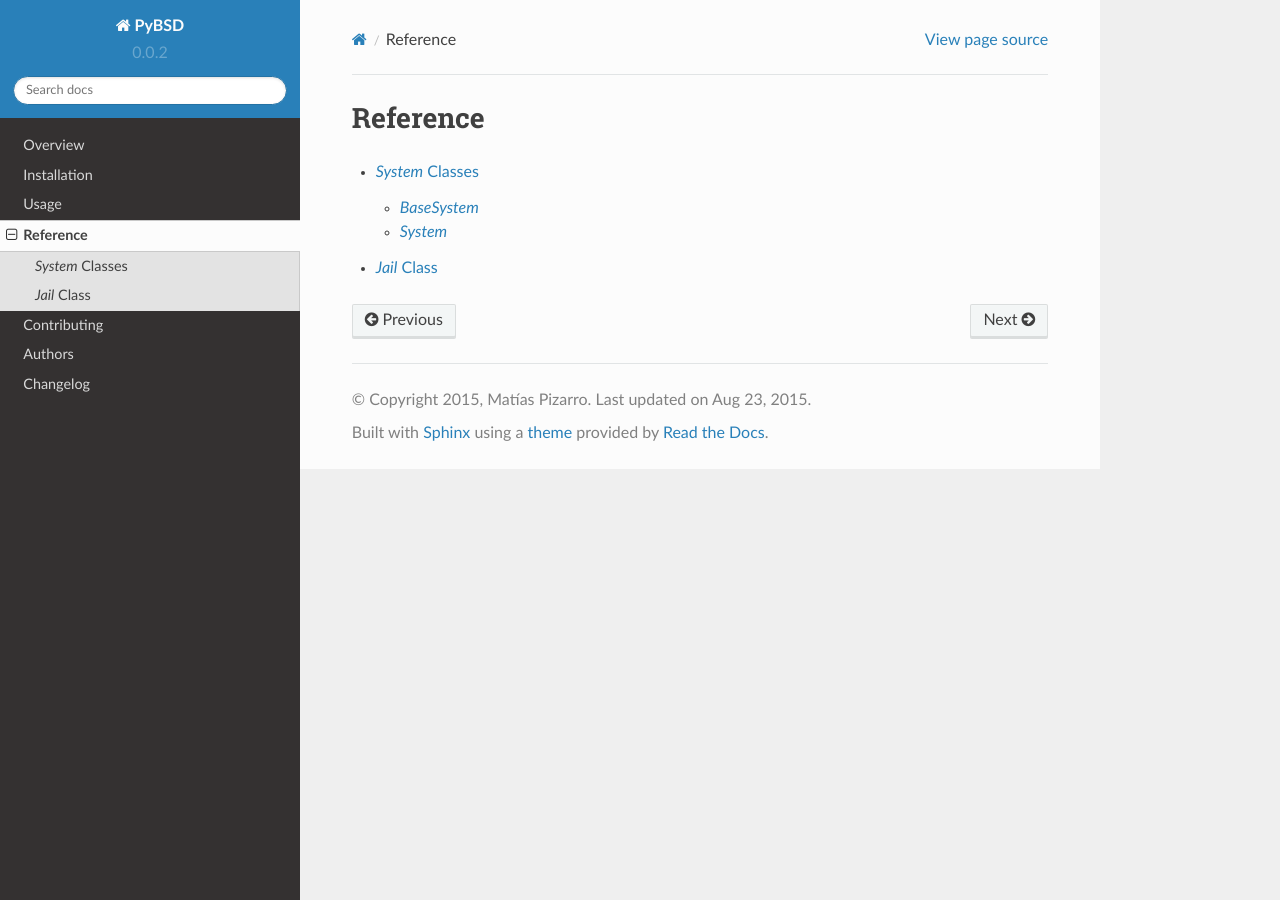
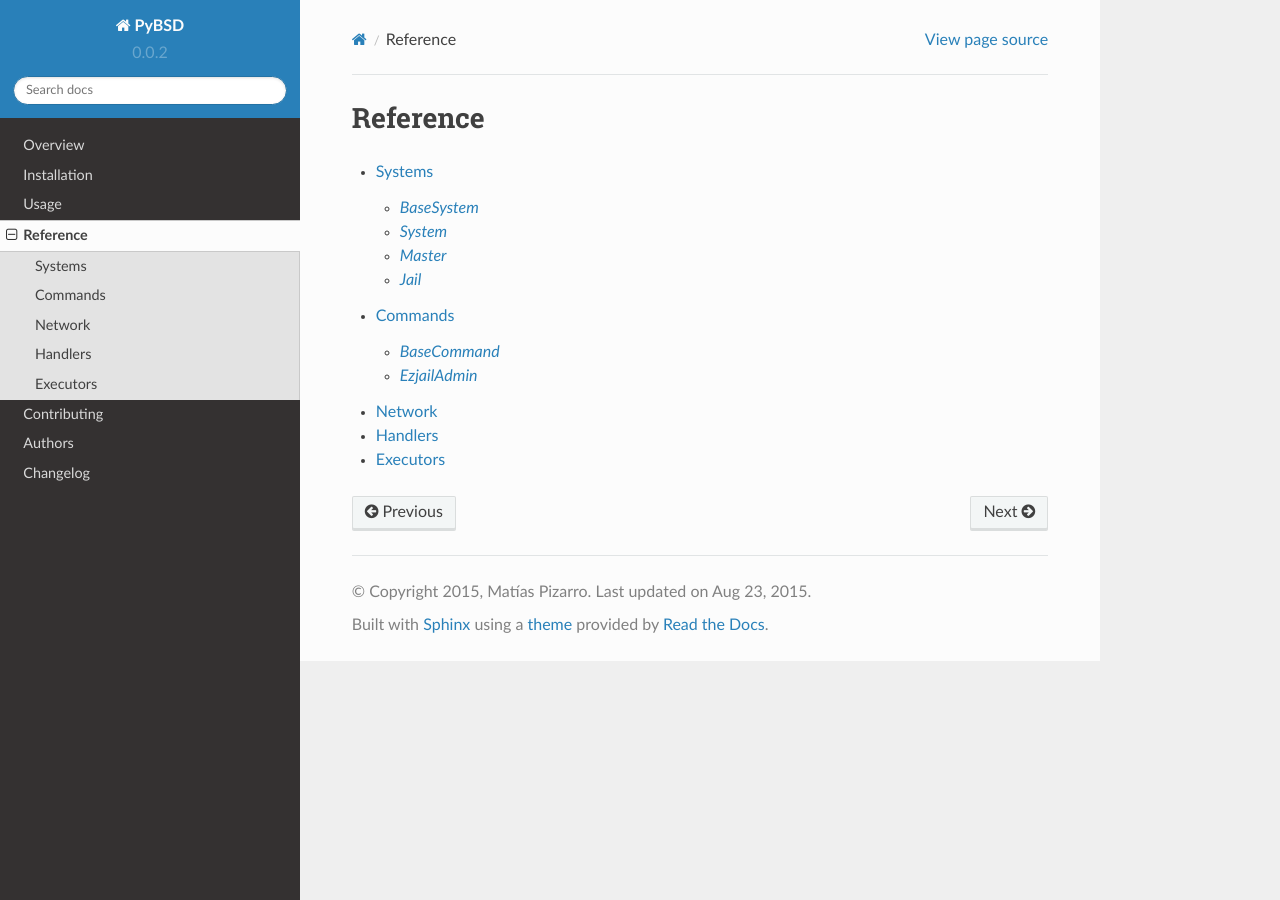
Before and after one commit to matias-pizarro/pybsd, a Sphinx documentation site: the page built from docs/reference/index.rst, in a window 1280 px wide. Built offline with Sphinx 7.4.7 and the Read the Docs theme 2.0.0, drawn with Linux system fonts in a browser that asks for light colours.

Commit message:
Lays out the skeleton of our documentation

```diff
--- /dev/null
+++ b/docs/reference/commands.rst
@@ -0,0 +1,14 @@
+Commands
+========
+
+`BaseCommand`
+-------------
+.. autoclass:: pybsd.BaseCommand
+    :members:
+    :show-inheritance:
+
+`EzjailAdmin`
+-------------
+.. autoclass:: pybsd.EzjailAdmin
+    :members:
+    :show-inheritance:
--- a/docs/reference/index.rst
+++ b/docs/reference/index.rst
@@ -5,4 +5,5 @@ Reference
     :glob:
 
     systems
-    jails
+    commands
+    utils
--- a/docs/reference/jails.rst
+++ /dev/null
@@ -1,6 +0,0 @@
-`Jail` Class
-============
-
-.. autoclass:: pybsd.Jail
-    :members:
-    :show-inheritance:
--- a/docs/reference/systems.rst
+++ b/docs/reference/systems.rst
@@ -1,16 +1,26 @@
-`System` Classes
-================
+Systems
+=======
 
 `BaseSystem`
 ------------
-
 .. autoclass:: pybsd.BaseSystem
     :members:
     :show-inheritance:
 
 `System`
 --------
-
 .. autoclass:: pybsd.System
     :members:
     :show-inheritance:
+
+`Master`
+--------
+.. autoclass:: pybsd.Master
+    :members:
+    :show-inheritance:
+
+`Jail`
+------
+.. autoclass:: pybsd.Jail
+    :members:
+    :show-inheritance:
--- /dev/null
+++ b/docs/reference/utils.rst
@@ -0,0 +1,21 @@
+Network
+=======
+.. autoclass:: pybsd.Interface
+    :members:
+    :show-inheritance:
+
+Handlers
+========
+.. autoclass:: pybsd.BaseJailHandler
+    :members:
+    :show-inheritance:
+
+Executors
+=========
+.. autoclass:: pybsd.BaseExecutor
+    :members:
+    :show-inheritance:
+
+.. autoclass:: pybsd.Executor
+    :members:
+    :show-inheritance:
```
Also changed, not shown: 1 other file.
